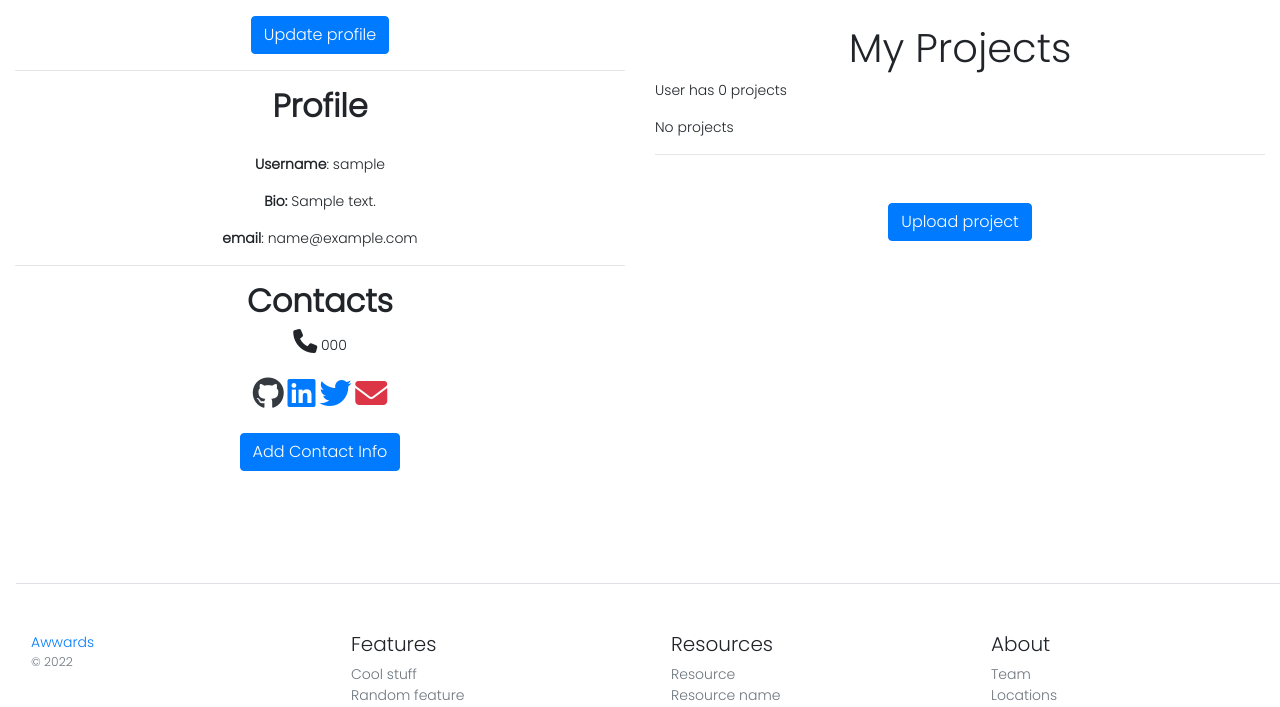
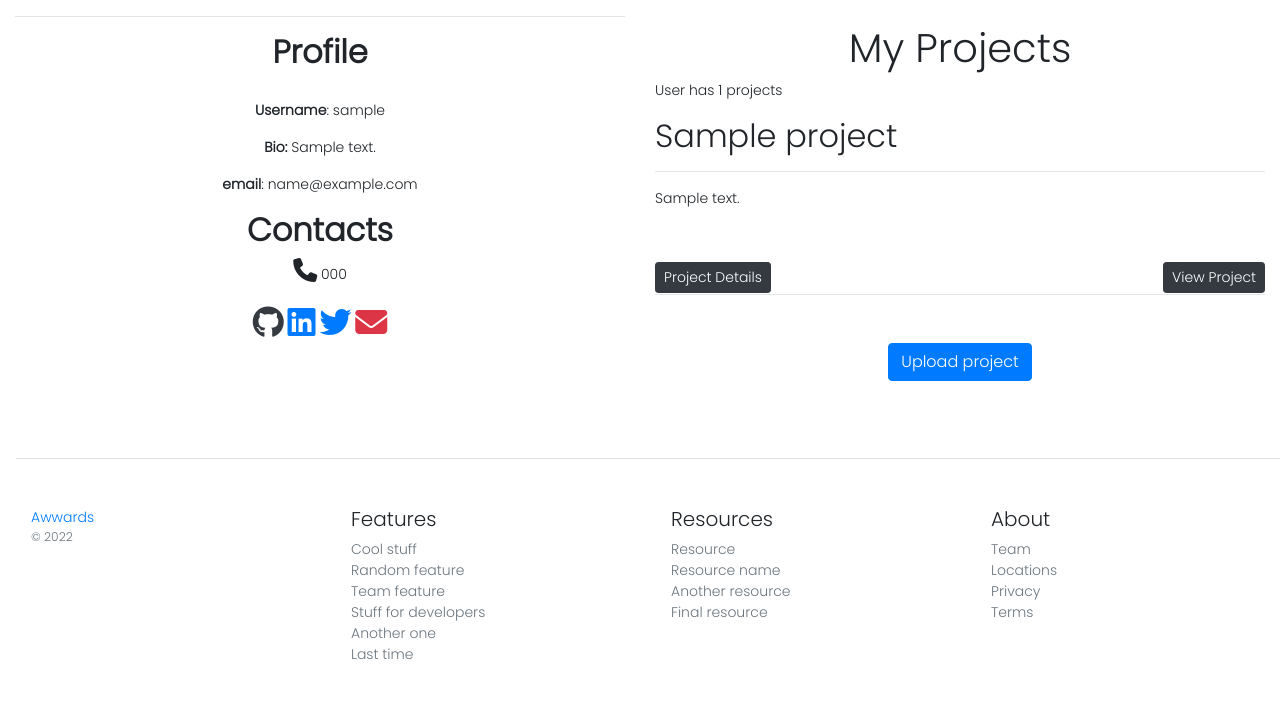
Before and after one commit to John-Njau/Awwards, a Django app: page /profile/1 in a window 1280 px wide. Shown: the part 56-763 px from the top of the page. After the commit the page ends 715 px from the top, so only its background shows below. Run offline with Django 4.2, Linux system fonts and the light colour scheme; a user stored in the database is signed in; tables that the repository leaves empty hold one stand-in row (values such as "Sample post"); some libraries are stand-ins or nearby versions; some web fonts are replaced.

Commit message:
chore: code cleanup

```diff
--- a/awards/admin.py
+++ b/awards/admin.py
@@ -10,5 +10,5 @@
 admin.site.register(Ratings)
 
 class ReviewAdmin(admin.ModelAdmin):
-    list_display= ('user', 'project', 'review', 'get_review_rating')
+    list_display= ('user', 'project', 'review', 'get_usability_rating','get_design_rating','get_content_rating', 'get_average_rating')
 admin.site.register(Reviews, ReviewAdmin)
--- a/awards/templates/base.html
+++ b/awards/templates/base.html
@@ -8,7 +8,7 @@
     <meta http-equiv="X-UA-Compatible" content="IE=edge">
     <meta name="viewport" content="width=device-width, initial-scale=1.0">
     <link rel="stylesheet" href="https://cdnjs.cloudflare.com/ajax/libs/font-awesome/6.1.1/css/all.min.css" />
-
+<link rel="shortcut icon" href="{% static 'icons/awwwards_monogram.webp' %}" type="image/x-icon">
     {% if title %}
     <title>Awwards - {{title}}</title>
     {% else %}
--- a/awards/templates/main/home.html
+++ b/awards/templates/main/home.html
@@ -60,7 +60,7 @@
                             project</a> </p>
             </div>
             <div class="card-footer bg-white">
-                <a href="{% url 'other_user_profile' user.id %}" class=""><strong>By:
+                <a href="" class=""><strong>By:
                         {{ project.user.username }}</strong></a>
 
             </div>
--- a/awards/templates/main/project_details.html
+++ b/awards/templates/main/project_details.html
@@ -51,7 +51,7 @@
                                     {% csrf_token %}
                                     {{form}}
                                     <div class="colspan-2 mt-3">
-                                        <button type="submit" class="btn btn-primary">Submit</button>
+                                        <button type="submit" class="btn btn-primary" id="modalhide">Submit</button>
                                         <input type="reset" class="btn btn-secondary" value="Reset" id="reset">
                                     </div>
                                     <p class="ajaxRes"></p>
--- a/awards/templates/profile/profile.html
+++ b/awards/templates/profile/profile.html
@@ -6,28 +6,33 @@
         <div class="container-fluid">
             <div class="row">
                 <div class="col-sm-12 col-md-6 col-lg-6 mb-5 text-center">
-                    <div class="upload m-3">
-                        <a href="{% url 'updateprofile' user.id %}" class="btn btn-primary">Update profile</a>
-                    </div>
+                    {% if user.profile %}
                     <hr>
                     <h2><strong>Profile</strong></h2>
                     <img src="{{profile.profile_pic.url}}" class="img-fluid mb-2" alt="" style="max-width:140px;height:140px; border-radius:50%;">
                     <p><span><strong>Username</strong></span>: {{profile.user.username}}</p>
                     <p><span><strong>Bio:</strong></span> {{profile.bio}} </p>
                     <p><span><strong>email</strong></span>: {{profile.user.email}} </p>
-
+                    {%else %}
+                    <div class="upload m-3">
+                        <a href="{% url 'updateprofile' user.id %}" class="btn btn-primary">Add profile info</a>
+                    </div>
                     <hr>
+                    {% endif %}
 
                     <div class="contacts">
                         <h2><strong>Contacts</strong></h2>
+                        {% if contact %}
                         <p><i class="fa-solid h4 fa-phone"></i> {{contact.phone_no}}</p>
                         <p> <a href="{{contact.github}}"> <i class="fa-brands h2 fa-github text-dark"></i></a>
                             <a href="{{contact.linkedin}}"> <i class="fa-brands h2 fa-linkedin"></i></a>
                             <a href="{{contact.twitter}}"> <i class="fa-brands h2 fa-twitter"></i></a>
                             <a href="{{contact.email}}"> <i class="fa-solid h2 fa-envelope text-danger"></i></a> </p>
+                        {% else %}
                         <div class="upload m-3">
                             <a href="{% url 'contacts' user.id %}" class="btn btn-primary">Add Contact Info</a>
                         </div>
+                        {% endif %}
                     </div>
                 </div>
 
--- a/awards/urls.py
+++ b/awards/urls.py
@@ -1,8 +1,5 @@
 from django.urls import path, re_path
-# from django.conf import settings
-# from django.conf.urls.static import static
-# from django.conf import settings
-# from django.conf.urls.static import static
+
 
 from . import views
 
@@ -19,7 +16,9 @@
     path('upload/project/', views.upload_project, name='upload_project'),
     path('project/details/<int:id>', views.project_details, name='project_details'),
     path('add/review/<int:projectId>', views.add_review, name='add_review'),
+
+    # API endpoints
+    path('api/project/rating/', views.project_ratings.as_view(), name='project_rating'),
+    path('api/project/review/', views.project_reviews.as_view(), name='project_review'),
+
 ]
-
-# if settings.DEBUG:
-#     urlpatterns+= static(settings.MEDIA_URL, document_root=settings.MEDIA_ROOT)
--- a/awards/views.py
+++ b/awards/views.py
@@ -1,10 +1,16 @@
-from django.db.models.functions import Cast
-from django.forms import IntegerField
 from django.shortcuts import render, redirect
 from django.http import Http404, HttpResponseRedirect, JsonResponse
 from django.db.models import Avg
 
-from .models import User, Profile, Project, UserContacts, Reviews
+from django.contrib.auth.decorators import login_required
+
+from rest_framework import status
+from rest_framework.response import Response
+from rest_framework.views import APIView
+
+
+from .serializers import ReviewSerializer, RatingsSerializer
+from .models import User, Profile, Project, UserContacts, Reviews, Ratings
 from .forms import ProjectForm, UpdateProfileForm, ProjectReviewForm, UserContactForm
 
 
@@ -12,9 +18,21 @@
 def home(request):
     allprojects = Project.objects.all()
     reviews = Reviews.objects.all()
+
+
+    # fetch average rating for all reviews
+    # project = request.user.projects.get()
+    # project =allprojects.filter(current_project)
+
+    # avg_usability=Reviews.objects.filter(project=project).aggregate(avg_rating=Avg('usability_rating'))
+    # avg_content=Reviews.objects.filter(project=project).aggregate(avg_rating=Avg('content_rating'))
+    # avg_design=Reviews.objects.filter(project=project).aggregate(avg_rating=Avg('design_rating'))
+    # avg_ratings=Reviews.objects.filter(project=project).aggregate(avg=Avg('usability_rating') + ('content_rating') +('design_rating'))
+
     context = {
         'projects': allprojects,
-        'reviews': reviews
+        'reviews': reviews,
+
     }
     return render(request, 'main/home.html', context)
 
@@ -23,6 +41,8 @@
 
 # def profile(request, profileId):
 #     current_user = User.objects.get(pk=profileId)
+
+@login_required(login_url='/accounts/login/')
 def profile(request, userId):
     current_user = request.user
     user_projects = Project.objects.filter(user=current_user)
@@ -33,12 +53,12 @@
 
     context = {
         'profile': user_profile,
-        'project': user_projects,
+        'projects': user_projects,
         'contact': user_contacts
     }
     return render(request, 'profile/profile.html', context)
 
-
+@login_required(login_url='/accounts/login/')
 def other_user_profile(request, profileId):
     user = User.objects.get(pk=profileId)
     user_projects = Project.objects.filter(user=profileId)
@@ -49,7 +69,7 @@
     context = {
         'user': user,
         'profile': user_profile,
-        'project': user_projects,
+        'projects': user_projects,
         'contact': user_contacts
     }
 
@@ -59,7 +79,7 @@
 
 
 
-
+@login_required(login_url='/accounts/login/')
 def updateprofile(request, userId):
     # current_user = request.user
     user_profile =User.objects.get(pk=userId)
@@ -129,11 +149,11 @@
     reviews = Reviews.objects.filter(project=project)
 
     # fetch average rating for all reviews
-    avg_usability=Reviews.objects.filter(project=project).aggregate(avg_rating=Avg('usability_rating')*10)
-    avg_content=Reviews.objects.filter(project=project).aggregate(avg_rating=Avg('content_rating')*10)
-    avg_design=Reviews.objects.filter(project=project).aggregate(avg_rating=Avg('design_rating')*10)
-    # avg_ratings=Reviews.objects.filter(project=project).aggregate(avg=Avg('usability_rating') + ('content_rating') +('design_rating'))
-
+    avg_usability=Reviews.objects.filter(project=project).aggregate(avg_rating=Avg('usability_rating'))
+    avg_content=Reviews.objects.filter(project=project).aggregate(avg_rating=Avg('content_rating'))
+    avg_design=Reviews.objects.filter(project=project).aggregate(avg_rating=Avg('design_rating'))
+    # avg_rating = Reviews.get_average_rating(project)
+    # print(avg_rating)
     # avg_reviews=Reviews.objects.filter(project=project).annotate(review_rating_int=Cast('review_rating', IntegerField()).aggregate(Avg('review_rating_int')))
     # avg_reviews=Reviews.objects.filter(project=project).aggregate(avg_rating=Avg('review_rating'))
     # avg_reviews = Reviews.objects.filter(project=project).aggregate(avg_rating=Avg('average_rating')*100000000)
@@ -149,7 +169,7 @@
             'avg_usability':avg_usability,
             'avg_design':avg_design,
             # 'avg_reviews':avg_reviews,
-            # 'avg_ratings':avg_ratings,
+            # 'avg_rating':avg_rating,
             }
 
     return render(request, 'main/project_details.html', context)
@@ -170,7 +190,7 @@
     # data = Project.objects.filter(title__icontains=query).order_by('-id')
     # return render(request, 'search/search.html', {'data': data})
 
-
+@login_required(login_url='/accounts/login/')
 def upload_project(request):
     current_user = request.user
     if request.method == 'POST':
@@ -186,6 +206,7 @@
     return render(request, 'main/upload_project.html', {'form': form})
 
 
+@login_required(login_url='/accounts/login/')
 def contacts(request, userId):
     user = User.objects.get(pk=userId)
     # profile = Profile.objects.filter(user=userId).first()
@@ -208,3 +229,33 @@
     }
 
     return render(request, 'profile/contact-info.html', context)
+
+# API views
+
+class project_ratings(APIView):
+    def get(self, request, format=None):
+        all_ratings = Ratings.objects.all()
+        serializers = RatingsSerializer(all_ratings, many=True)
+        return Response(serializers.data)
+
+
+    def post(self, request, format=None):
+        serializers = RatingsSerializer(data=request.data)
+        if serializers.is_valid():
+            serializers.save()
+            return Response(serializers.data, status=status.HTTP_201_CREATED)
+        return Response(serializers.errors, status=status.HTTP_400_BAD_REQUEST)
+
+class project_reviews(APIView):
+    def get(self, request, format=None):
+        all_reviews = Reviews.objects.all()
+        serializers = ReviewSerializer(all_reviews, many=True)
+        return Response(serializers.data)
+
+
+    def post(self, request, format=None):
+        serializers = ReviewSerializer(data=request.data)
+        if serializers.is_valid():
+            serializers.save()
+            return Response(serializers.data, status=status.HTTP_201_CREATED)
+        return Response(serializers.errors, status=status.HTTP_400_BAD_REQUEST)
--- a/static/css/index.css
+++ b/static/css/index.css
@@ -46,3 +46,26 @@
     width: 100%;
     height: 50vh;
 }
+/*
+.avg-span{
+    width: 100px;
+    height: 100px;
+    border: 3px solid #b44444;
+    border-radius: 50%;
+    border-bottom: 50px #b44444;
+}
+.avg{
+    width: 100px;
+    height: 100px;
+    object-fit: contain;
+    top: 50%;
+    left: 50%;
+    transform: translate(-50%, -50%);
+    font-size: 30px;
+    border-radius: 50%;
+
+} */
+
+.nav-color{
+    background-color: #860e0e;
+}
--- a/static/js/index.js
+++ b/static/js/index.js
@@ -38,9 +38,12 @@
         // prepend review to review section
         $(".review-list").prepend(_html);
 
+        // hide modal
+        $("#productReview").modal("hide");
 
-        // hide modal
-        $('#productReview').modal('hide');
+
+        //hide modal
+        $("#modalhide").modal("hide");
       }
     },
   });
```
Also changed, not shown: awards/models.py (+15 -14 lines), awards/serializers.py (+14 -0 lines), awards/migrations/0001_initial.py, static/icons/awwwards_monogram.webp (added), 1 other file.
